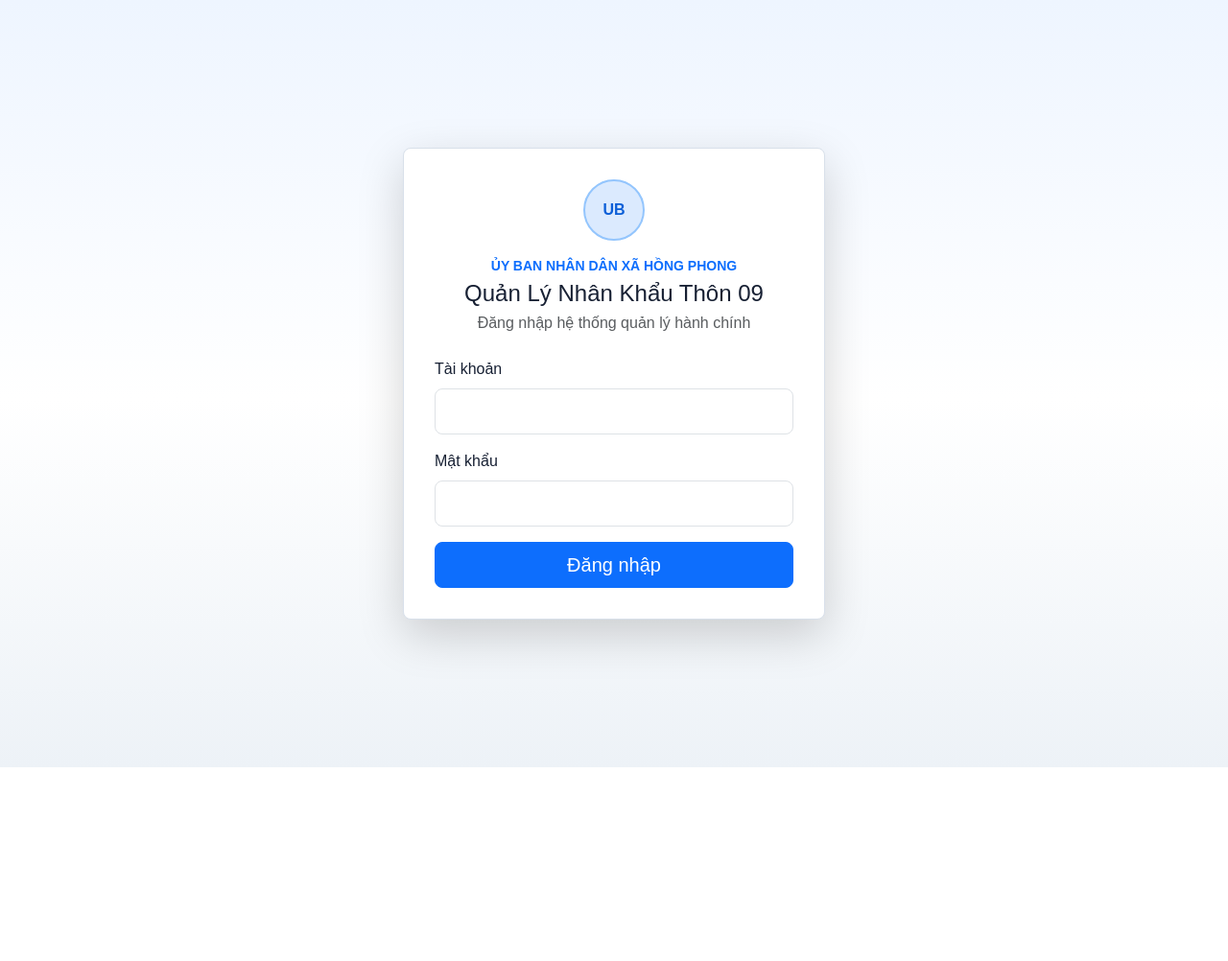
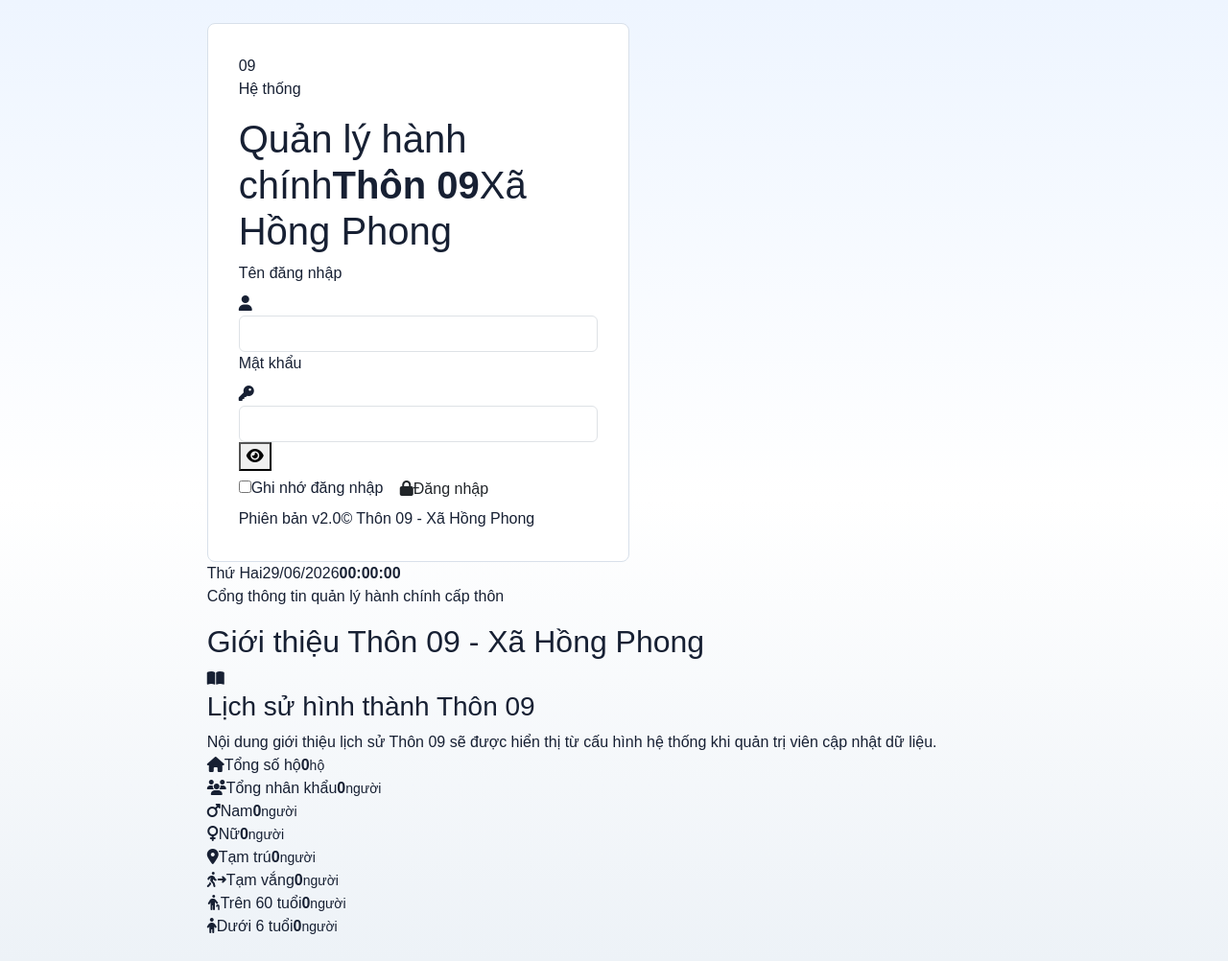
Before and after one commit to besusu08112019-netizen/QuanLyNhanKhau-Thon09, a PHP site: page / in a window 1280 px wide. Shown: the whole page at 96% size. Before the commit the page ends 800 px from the top, so only its background shows below. Run offline with PHP 8.4, Linux system fonts and the light colour scheme.

Commit message:
Redesign login page layout

```diff
--- a/views/app.php
+++ b/views/app.php
@@ -6,15 +6,61 @@
   <title>Quản Lý Nhân Khẩu Thôn 09</title>
   <link href="https://cdn.jsdelivr.net/npm/bootstrap@5.3.3/dist/css/bootstrap.min.css" rel="stylesheet">
   <link href="https://cdnjs.cloudflare.com/ajax/libs/font-awesome/6.5.2/css/all.min.css" rel="stylesheet">
-  <link rel="stylesheet" href="assets/css/app.css?v=20260629-dashboard-percent-1">
+  <link rel="stylesheet" href="assets/css/app.css?v=20260629-login-redesign-2">
 </head>
 <body>
   <div id="toastHost" class="toast-container position-fixed top-0 end-0 p-3"></div>
 
   <main id="loginView" class="login-view">
-    <section class="login-panel shadow-lg">
-      <div class="text-center mb-4"><div class="state-mark mx-auto mb-3">UB</div><p class="text-uppercase small fw-semibold text-primary mb-1">Ủy ban nhân dân xã Hồng Phong</p><h1 class="h4 mb-1">Quản Lý Nhân Khẩu Thôn 09</h1><p class="text-muted mb-0">Đăng nhập hệ thống quản lý hành chính</p></div>
-      <form id="loginForm" novalidate><div class="mb-3"><label class="form-label" for="loginEmail">Tài khoản</label><input id="loginEmail" name="email" type="email" class="form-control form-control-lg" autocomplete="username" required></div><div class="mb-3"><label class="form-label" for="loginPassword">Mật khẩu</label><input id="loginPassword" name="password" type="password" class="form-control form-control-lg" autocomplete="current-password" required minlength="8"></div><button class="btn btn-primary btn-lg w-100" type="submit">Đăng nhập</button></form>
+    <section class="login-shell" aria-label="Đăng nhập hệ thống quản lý hành chính Thôn 09">
+      <div class="login-column login-column-form">
+        <section class="login-panel">
+          <div class="login-brand" aria-label="Thôn 09 xã Hồng Phong">
+            <div class="login-logo" aria-hidden="true">09</div>
+            <div class="login-title-block">
+              <p>Hệ thống</p>
+              <h1><span>Quản lý hành chính</span><strong>Thôn 09</strong><span>Xã Hồng Phong</span></h1>
+            </div>
+          </div>
+          <form id="loginForm" class="login-form" novalidate>
+            <div class="login-field">
+              <label class="form-label" for="loginEmail">Tên đăng nhập</label>
+              <div class="login-input-wrap"><i class="fa-solid fa-user" aria-hidden="true"></i><input id="loginEmail" name="email" type="text" class="form-control" autocomplete="username" inputmode="email" required></div>
+            </div>
+            <div class="login-field">
+              <label class="form-label" for="loginPassword">Mật khẩu</label>
+              <div class="login-input-wrap"><i class="fa-solid fa-key" aria-hidden="true"></i><input id="loginPassword" name="password" type="password" class="form-control" autocomplete="current-password" required minlength="8"><button class="password-toggle" type="button" aria-label="Hiện mật khẩu" data-password-toggle><i class="fa-solid fa-eye" aria-hidden="true"></i></button></div>
+            </div>
+            <label class="remember-check"><input id="rememberLogin" type="checkbox" value="1"><span>Ghi nhớ đăng nhập</span></label>
+            <button class="btn login-submit" type="submit"><i class="fa-solid fa-lock" aria-hidden="true"></i><span>Đăng nhập</span></button>
+          </form>
+          <footer class="login-footer"><span>Phiên bản v2.0</span><span>© Thôn 09 - Xã Hồng Phong</span></footer>
+        </section>
+      </div>
+      <aside class="login-column login-column-intro" aria-label="Giới thiệu Thôn 09">
+        <div class="login-top-meta"><span id="loginWeekday">Thứ Hai</span><span id="loginDate">29/06/2026</span><strong id="loginClock">00:00:00</strong></div>
+        <div class="intro-content">
+          <p class="intro-kicker">Cổng thông tin quản lý hành chính cấp thôn</p>
+          <h2>Giới thiệu Thôn 09 - Xã Hồng Phong</h2>
+          <article class="history-card">
+            <div class="history-icon"><i class="fa-solid fa-book-open" aria-hidden="true"></i></div>
+            <div>
+              <h3>Lịch sử hình thành Thôn 09</h3>
+              <div id="loginHistoryText" class="history-text" data-setting-key="hamletHistory">Nội dung giới thiệu lịch sử Thôn 09 sẽ được hiển thị từ cấu hình hệ thống khi quản trị viên cập nhật dữ liệu.</div>
+            </div>
+          </article>
+          <div class="login-stats" id="loginStats" aria-live="polite">
+            <div class="public-stat"><i class="fa-solid fa-house"></i><span>Tổng số hộ</span><strong data-stat="total_households">0</strong><small>hộ</small></div>
+            <div class="public-stat"><i class="fa-solid fa-users"></i><span>Tổng nhân khẩu</span><strong data-stat="total_citizens">0</strong><small>người</small></div>
+            <div class="public-stat"><i class="fa-solid fa-mars"></i><span>Nam</span><strong data-stat="male_count">0</strong><small>người</small></div>
+            <div class="public-stat"><i class="fa-solid fa-venus"></i><span>Nữ</span><strong data-stat="female_count">0</strong><small>người</small></div>
+            <div class="public-stat"><i class="fa-solid fa-location-dot"></i><span>Tạm trú</span><strong data-stat="temporary_count">0</strong><small>người</small></div>
+            <div class="public-stat"><i class="fa-solid fa-person-walking-arrow-right"></i><span>Tạm vắng</span><strong data-stat="away_count">0</strong><small>người</small></div>
+            <div class="public-stat"><i class="fa-solid fa-person-cane"></i><span>Trên 60 tuổi</span><strong data-stat="elderly_count">0</strong><small>người</small></div>
+            <div class="public-stat"><i class="fa-solid fa-child"></i><span>Dưới 6 tuổi</span><strong data-stat="under_six_count">0</strong><small>người</small></div>
+          </div>
+        </div>
+      </aside>
     </section>
   </main>
 
@@ -59,7 +105,7 @@
 
   <script src="https://cdn.jsdelivr.net/npm/bootstrap@5.3.3/dist/js/bootstrap.bundle.min.js"></script>
   <script src="https://cdn.jsdelivr.net/npm/chart.js@4.4.3/dist/chart.umd.min.js"></script>
-  <script src="assets/js/app.js?v=20260629-pagination-1"></script>
+  <script src="assets/js/app.js?v=20260629-login-redesign-2"></script>
   <script src="assets/js/csrf.js?v=20260629-temporary-filter-3"></script>
   <script src="assets/js/session.js?v=20260629-temporary-filter-3"></script>
   <script src="assets/js/admin.js?v=20260629-temporary-filter-3"></script>
```
